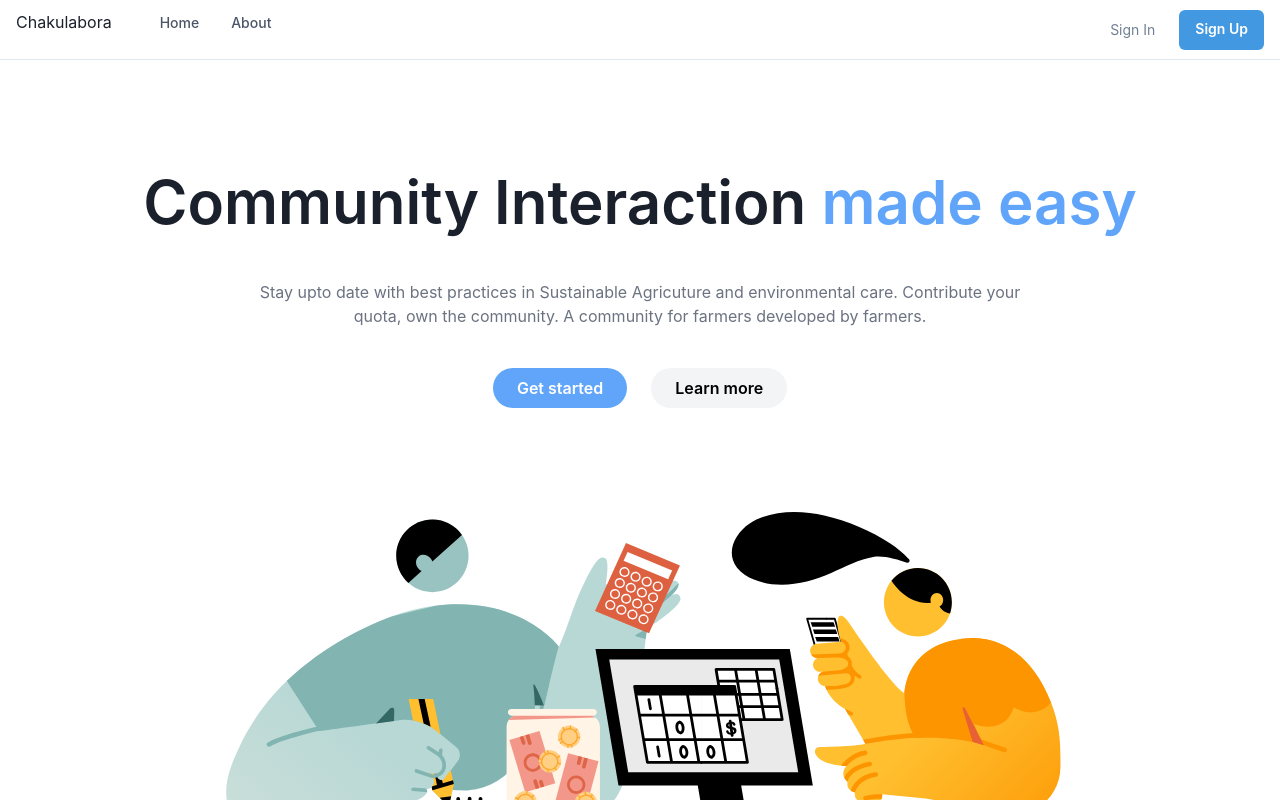
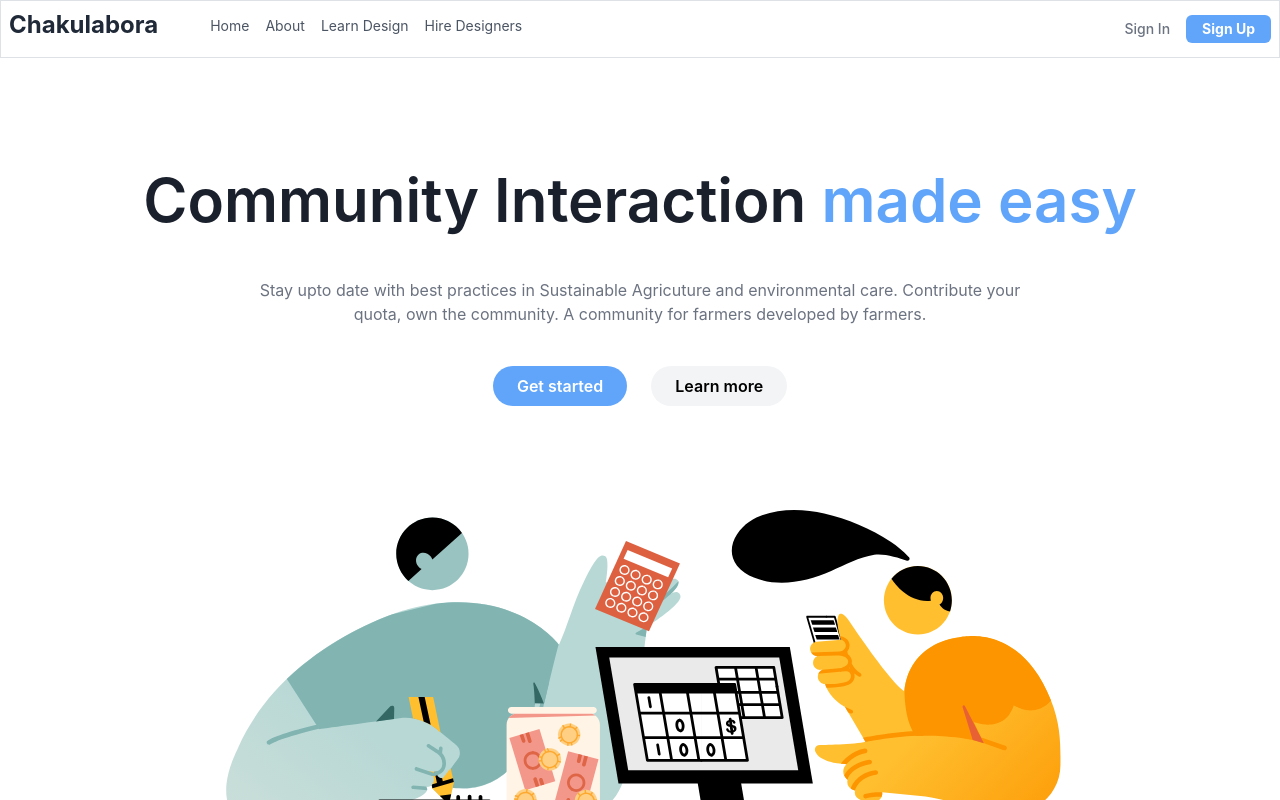
Before and after one commit to uchman005/chakulabora, a Next.js app: page / in a window 1280 px wide. Shown: the top 800 px of the page. Built offline with nearby package versions, Linux system fonts and the light colour scheme.

Commit message:
Updating tailwind

```diff
--- a/src/components/Navbar.tsx
+++ b/src/components/Navbar.tsx
@@ -1,13 +1,9 @@
+import {useState} from 'react';
 import {
-  Box,
-  Flex,
-  Text,
-  IconButton,
-  Button,
+  Link,
   Stack,
   Collapse,
   Icon,
-  Link,
   Popover,
   PopoverTrigger,
   PopoverContent,
@@ -26,172 +22,102 @@ export default function Navbar() {
   const { isOpen, onToggle } = useDisclosure();
 
   return (
-    <Box>
-      <Flex
-        bg={useColorModeValue('white', 'gray.800')}
-        color={useColorModeValue('gray.600', 'white')}
-        minH={'60px'}
-        py={{ base: 2 }}
-        px={{ base: 4 }}
-        borderBottom={1}
-        borderStyle={'solid'}
-        borderColor={useColorModeValue('gray.200', 'gray.900')}
-        align={'center'}>
-        <Flex
-          flex={{ base: 1, md: 'auto' }}
-          ml={{ base: -2 }}
-          display={{ base: 'flex', md: 'none' }}>
-          <IconButton
-            onClick={onToggle}
-            icon={
-              isOpen ? <CloseIcon w={3} h={3} /> : <HamburgerIcon w={5} h={5} />
-            }
-            variant={'ghost'}
-            aria-label={'Toggle Navigation'}
-          />
-        </Flex>
-        <Flex flex={{ base: 1 }} justify={{ base: 'center', md: 'start' }}>
-          <Text
-            textAlign={useBreakpointValue({ base: 'center', md: 'left' })}
-            fontFamily={'heading'}
-            color={useColorModeValue('gray.800', 'white')}>
+    <div className=''>
+      <div className='bg-white dark:bg-gray-800 text-gray-600 dark:text-white border border-gray-200 dark:border-gray-900 py-2 px-2 justify-center flex items-center w-full'>
+        <div className="lg:hidden mr-4 md:flex-none ml-[-1px]">
+          <button onClick={onToggle} aria-label={'Toggle Navigation'} className='text-gray-600'>
+            {isOpen ? <CloseIcon w={3} h={3} /> : <HamburgerIcon w={5} h={5} />}
+          </button>
+        </div>
+        <div className="flex flex-1 justify-center md:justify-start">
+          <h1 className={`text-2xl font-bold ${useBreakpointValue({ base: 'text-center', md: 'text-left' })} ${useColorModeValue('text-gray-800', 'text-white')}`}>
             Chakulabora
-          </Text>
+          </h1>
 
-          <Flex display={{ base: 'none', md: 'flex' }} ml={10}>
+          <div className="hidden md:flex md:ml-10">
             <DesktopNav />
-          </Flex>
-        </Flex>
+          </div>
+        </div>
 
-        <Stack
-          flex={{ base: 1, md: 0 }}
-          justify={'flex-end'}
-          direction={'row'}
-          spacing={6}>
-          <Button
-            as={NextLink}
-            fontSize={'sm'}
-            fontWeight={400}
-            variant={'link'}
-            href={'/auth/signin'}>
+        <div className="flex flex-1 justify-end md:flex-none md:justify-end">
+          <NextLink href="/auth/signin" className="font-medium text-sm mt-1 text-gray-500 hover:text-gray-900">
             Sign In
-          </Button>
-          <Button
-            as={NextLink}
-            display={{ base: 'none', md: 'inline-flex' }}
-            fontSize={'sm'}
-            fontWeight={600}
-            color={'white'}
-            bg={'blue.400'}
-            href={'/auth/signup'}
-            _hover={{
-              bg: 'blue.300',
-            }}>
+          </NextLink>
+          <NextLink href="/auth/signup" className="inline-flex text-sm items-center justify-center lg:px-4 py-1 lg:py-2 lg:ml-4 ml-1 font-bold text-white bg-blue-400 rounded hover:bg-blue-300">
             Sign Up
-          </Button>
-        </Stack>
-      </Flex>
+          </NextLink>
+        </div>
+      </div>
 
       <Collapse in={isOpen} animateOpacity>
         <MobileNav />
       </Collapse>
-    </Box>
+    </div>
   );
 }
 
 const DesktopNav = () => {
-  const linkColor = useColorModeValue('gray.600', 'gray.200');
-  const linkHoverColor = useColorModeValue('gray.800', 'white');
-  const popoverContentBgColor = useColorModeValue('white', 'gray.800');
-
+  const linkColor = useColorModeValue('text-gray-600', 'text-gray-200');
+  const linkHoverColor = useColorModeValue('text-gray-800', 'white');
+  const [sublink, setSublink] = useState(true);
   return (
-    <Stack direction={'row'} spacing={4}>
+    <div className='flex flex-row p-1'>
       {NAV_ITEMS.map((navItem) => (
-        <Box key={navItem.label}>
-          <Popover trigger={'hover'} placement={'bottom-start'}>
+        <div key={navItem.label}>
+          <Popover>
             <PopoverTrigger>
-              <Link
-                p={2}
-                as={NextLink}
+              <NextLink
+                className={`p-2 text-sm text-semibold ${linkColor} hover:${linkHoverColor}`}
                 href={navItem.href ?? '#'}
-                fontSize={'sm'}
-                fontWeight={500}
-                color={linkColor}
-                _hover={{
-                  textDecoration: 'none',
-                  color: linkHoverColor,
-                }}>
+              >
                 {navItem.label}
-              </Link>
+              </NextLink>
             </PopoverTrigger>
 
             {navItem.children && (
-              <PopoverContent
-                border={0}
-                boxShadow={'xl'}
-                bg={popoverContentBgColor}
-                p={4}
-                rounded={'xl'}
-                minW={'sm'}>
-                <Stack>
+              <div className="shadow-xl bg-white rounded-xl p-4 min-w-sm hidden">
+                <div className='flex flex-col'>
                   {navItem.children.map((child) => (
                     <DesktopSubNav key={child.label} {...child} />
                   ))}
-                </Stack>
-              </PopoverContent>
+                </div>
+              </div>
             )}
           </Popover>
-        </Box>
+        </div>
       ))}
-    </Stack>
+    </div>
   );
 };
 
 const DesktopSubNav = ({ label, href, subLabel }: NavItem) => {
   return (
-    <Link
-    as={NextLink}
-      href={href}
-      role={'group'}
-      display={'block'}
-      p={2}
-      rounded={'md'}
-      _hover={{ bg: useColorModeValue('pink.50', 'gray.900') }}>
-      <Stack direction={'row'} align={'center'}>
-        <Box>
-          <Text
-            transition={'all .3s ease'}
-            _groupHover={{ color: 'pink.400' }}
-            fontWeight={500}>
+    <NextLink
+      href={href ? href : '#'}
+      className="block p-2 rounded-md group hover:bg-pink-50 text-black">
+      <div className='flex items-center'>
+        <div className='space-y-2'>
+          <span className="transition duration-300 ease-in-out group-hover:text-pink-400">
             {label}
-          </Text>
-          <Text fontSize={'sm'}>{subLabel}</Text>
-        </Box>
-        <Flex
-          transition={'all .3s ease'}
-          transform={'translateX(-10px)'}
-          opacity={0}
-          _groupHover={{ opacity: '100%', transform: 'translateX(0)' }}
-          justify={'flex-end'}
-          align={'center'}
-          flex={1}>
+          </span>
+          <p className="text-sm">{subLabel}</p>
+        </div>
+        <div className="flex transition-all duration-300 transform translate-x-[-10px] opacity-0 group-hover:opacity-100 group-hover:translate-x-0 justify-end items-center flex-1">
+
           <Icon color={'pink.400'} w={5} h={5} as={ChevronRightIcon} />
-        </Flex>
-      </Stack>
-    </Link>
+        </div>
+      </div>
+    </NextLink>
   );
 };
 
 const MobileNav = () => {
   return (
-    <Stack
-      bg={useColorModeValue('white', 'gray.800')}
-      p={4}
-      display={{ md: 'none' }}>
+    <div className={`bg-${useColorModeValue('white', 'gray.800')} p-4 hidden md:block`}>
       {NAV_ITEMS.map((navItem) => (
         <MobileNavItem key={navItem.label} {...navItem} />
       ))}
-    </Stack>
+    </div>
   );
 };
 
@@ -199,21 +125,12 @@ const MobileNavItem = ({ label, children, href }: NavItem) => {
   const { isOpen, onToggle } = useDisclosure();
 
   return (
-    <Stack spacing={4} onClick={children && onToggle}>
-      <Flex
-        py={2}
-        as={NextLink}
-        href={href ?? '#'}
-        justify={'space-between'}
-        align={'center'}
-        _hover={{
-          textDecoration: 'none',
-        }}>
-        <Text
-          fontWeight={600}
-          color={useColorModeValue('gray.600', 'gray.200')}>
+    <div className="stack space-y-4" onClick={children && onToggle}>
+      <div className="flex py-2 justify-between items-center hover:no-underline">
+        <NextLink href={href ?? '#'}>
+          <div className="font-semibold text-gray-600 dark:text-gray-200">
             {label}
-        </Text>
+          </div>
           {children && (
             <Icon
               as={ChevronDownIcon}
@@ -223,25 +140,20 @@ const MobileNavItem = ({ label, children, href }: NavItem) => {
               h={6}
             />
           )}
-      </Flex>
+        </NextLink>
+      </div>
 
       <Collapse in={isOpen} animateOpacity style={{ marginTop: '0!important' }}>
-        <Stack
-          mt={2}
-          pl={4}
-          borderLeft={1}
-          borderStyle={'solid'}
-          borderColor={useColorModeValue('gray.200', 'gray.700')}
-          align={'start'}>
+        <div className="mt-2 pl-4 border-l border-solid border-gray-200 dark:border-gray-700 items-start">
           {children &&
             children.map((child) => (
-              <Link key={child.label} py={2} as={NextLink} href={child.href}>
+              <NextLink key={child.label} className='py-2' href={child.href ?? '#'}>
                 {child.label}
-              </Link>
+              </NextLink>
             ))}
-        </Stack>
+        </div>
       </Collapse>
-    </Stack>
+    </div>
   );
 };
 
@@ -261,34 +173,34 @@ const NAV_ITEMS: Array<NavItem> = [
     label: 'About',
     href: '/about'
   },
-  // {
-  //   label: 'Learn Design',
-  //   children: [
-  //     {
-  //       label: 'Explore Design Work',
-  //       subLabel: 'Trending Design to inspire you',
-  //       href: '#',
-  //     },
-  //     {
-  //       label: 'New & Noteworthy',
-  //       subLabel: 'Up-and-coming Designers',
-  //       href: '#',
-  //     },
-  //   ]
-  // },
-  // {
-  //   label: 'Hire Designers',
-  //   children: [
-  //     {
-  //       label: 'Job Board',
-  //       subLabel: 'Find your dream design job',
-  //       href: '#',
-  //     },
-  //     {
-  //       label: 'Freelance Projects',
-  //       subLabel: 'An exclusive list for contract work',
-  //       href: '#',
-  //     },
-  //   ],
-  // },
+  {
+    label: 'Learn Design',
+    children: [
+      {
+        label: 'Explore Design Work',
+        subLabel: 'Trending Design to inspire you',
+        href: '#',
+      },
+      {
+        label: 'New & Noteworthy',
+        subLabel: 'Up-and-coming Designers',
+        href: '#',
+      },
+    ]
+  },
+  {
+    label: 'Hire Designers',
+    children: [
+      {
+        label: 'Job Board',
+        subLabel: 'Find your dream design job',
+        href: '#',
+      },
+      {
+        label: 'Freelance Projects',
+        subLabel: 'An exclusive list for contract work',
+        href: '#',
+      },
+    ],
+  },
 ];
--- a/src/components/Testimonials.tsx
+++ b/src/components/Testimonials.tsx
@@ -10,7 +10,7 @@ import {
 } from '@chakra-ui/react';
 import Image from 'next/image';
 const Testimonial = ({ children }: { children: ReactNode }) => {
-  return <div className='lg:mr-2'>{children}</div>;
+  return <div className=''>{children}</div>;
 };
 
 const TestimonialContent = ({ children }: { children: ReactNode }) => {
@@ -68,7 +68,7 @@ export default function Testimonials() {
           <h2 className='text-bold text-4xl'>Our Clients Speak</h2>
           <p>We have been working with clients around the world</p>
         </div>
-        <div className='flex flex-col md:flex-row space-4 md:space-4 lg:space-10'>
+        <div className='flex gap-4  flex-col md:flex-row space-4 md:space-4 lg:space-10'>
           <Testimonial>
             <TestimonialContent>
               <TestimonialHeading>Efficient Collaborating</TestimonialHeading>
--- a/src/pages/auth/signup.tsx
+++ b/src/pages/auth/signup.tsx
@@ -93,9 +93,9 @@ const Form1 = (props: any) => {
 const Form2 = (props: any) => {
   return (
     <>
-      <Heading w="100%" textAlign={'center'} fontWeight="normal" mb="2%">
+      <h1 className='w-full items-center font-xl mb-[2%]'>
         User Details
-      </Heading>
+      </h1>
       <FormControl as={GridItem} colSpan={[6, 3]}>
         <FormLabel
           htmlFor="country"
```
Also changed, not shown: src/components/Features.tsx (+5 -10 lines). Lines whose indentation alone changed are shown as unchanged.
